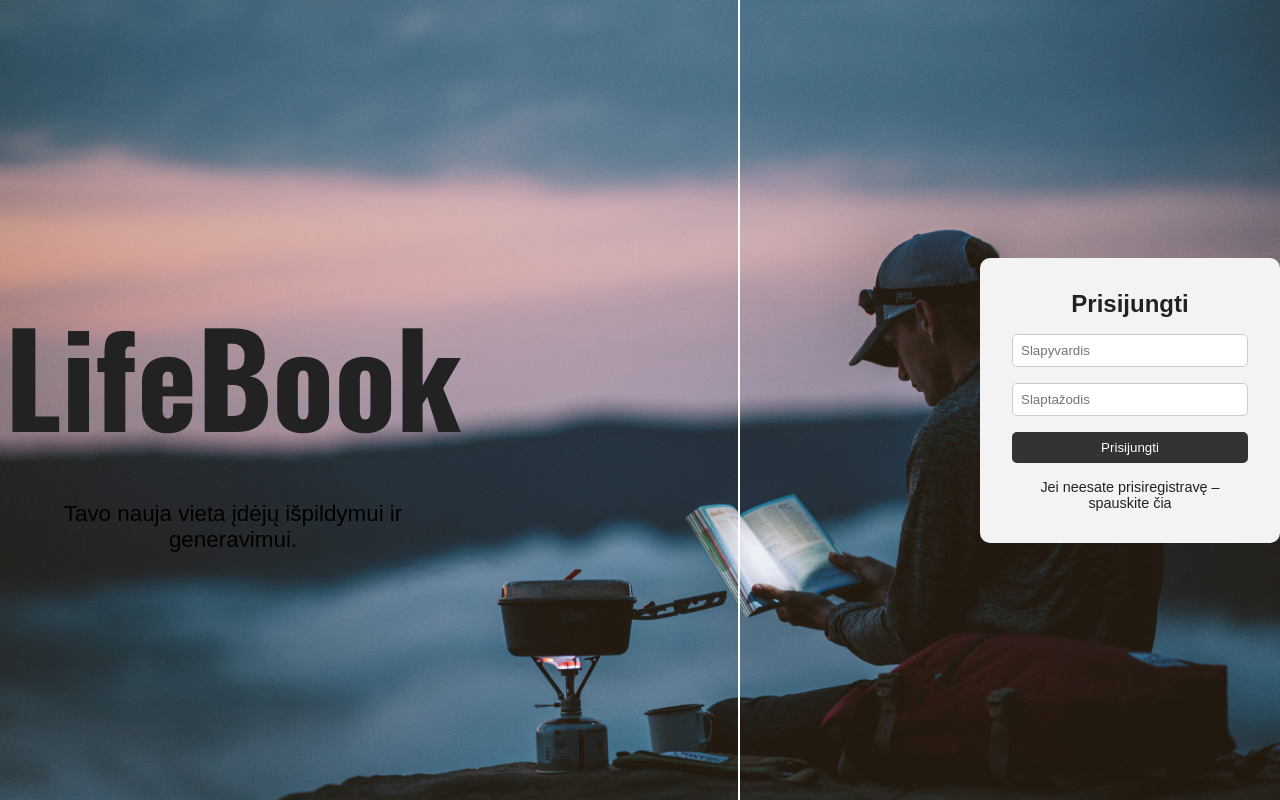
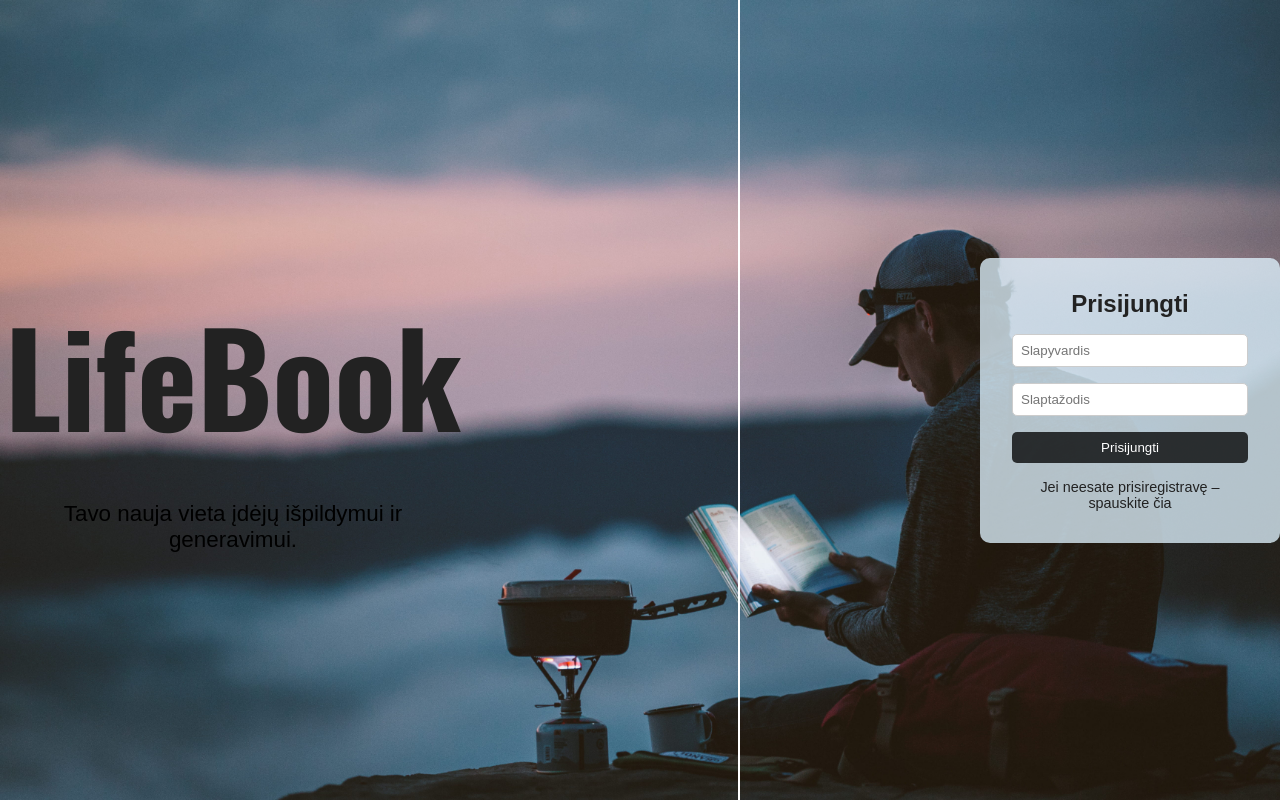
Before and after one commit to fAntomlt/baigiamasisdarbas, a React (Vite) app: page / in a window 1280 px wide. Built offline with nearby package versions, Linux system fonts and the light colour scheme.

Commit message:
Colors modified

```diff
--- a/src/components/organisms/LoginForm.jsx
+++ b/src/components/organisms/LoginForm.jsx
@@ -4,7 +4,7 @@ import styled from 'styled-components';
 const Box = styled.div`
   width: 300px;
   padding: 2rem;
-  background-color: #f3f3f3;
+  background-color:rgba(224, 244, 255, 0.77);
   border-radius: 10px;
 `;
 
@@ -24,7 +24,7 @@ const Input = styled.input`
 const Button = styled.button`
   width: 100%;
   padding: 0.5rem;
-  background-color: #333;
+  background-color: rgba(0, 0, 0, 0.77);
   color: white;
   border: none;
   border-radius: 5px;
```
